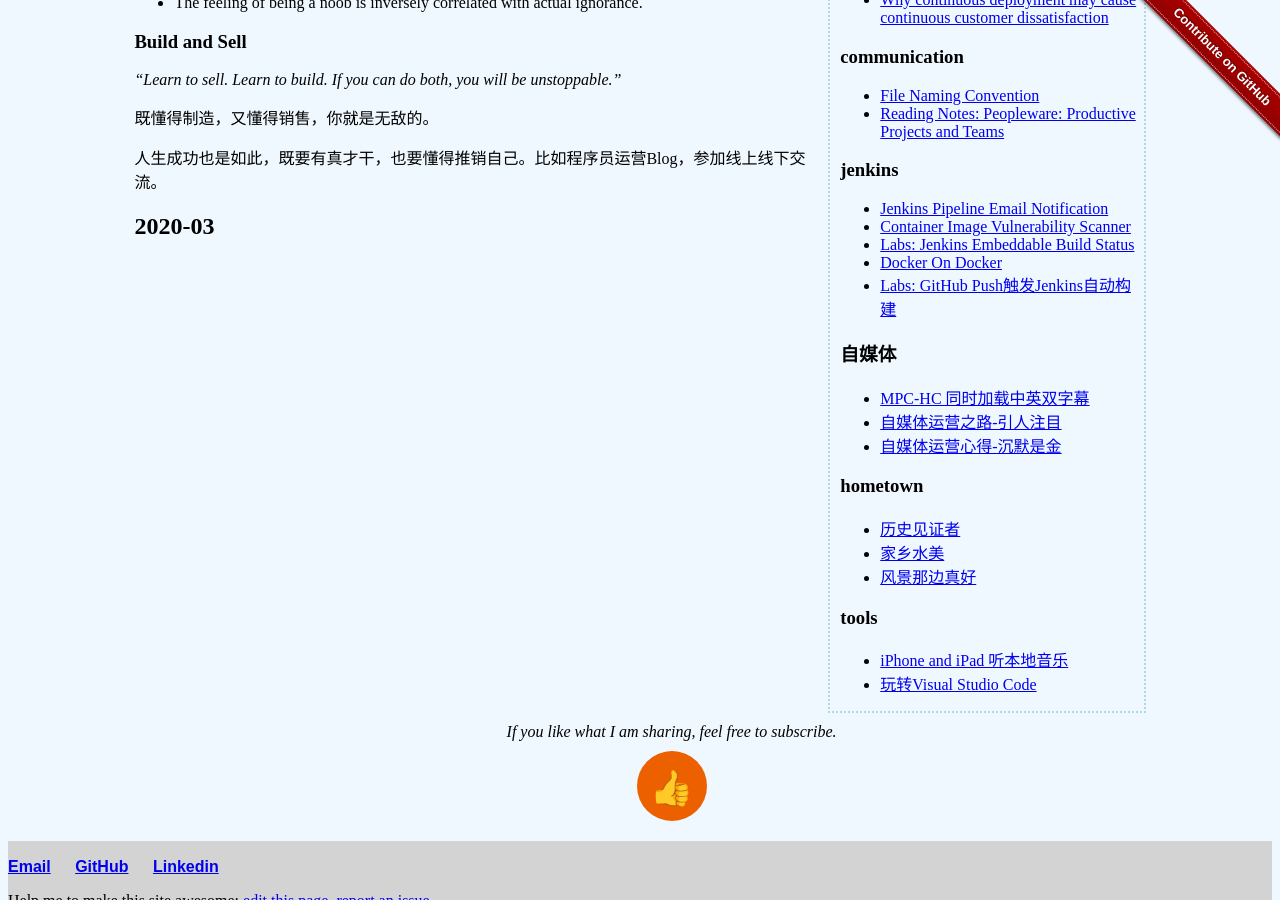
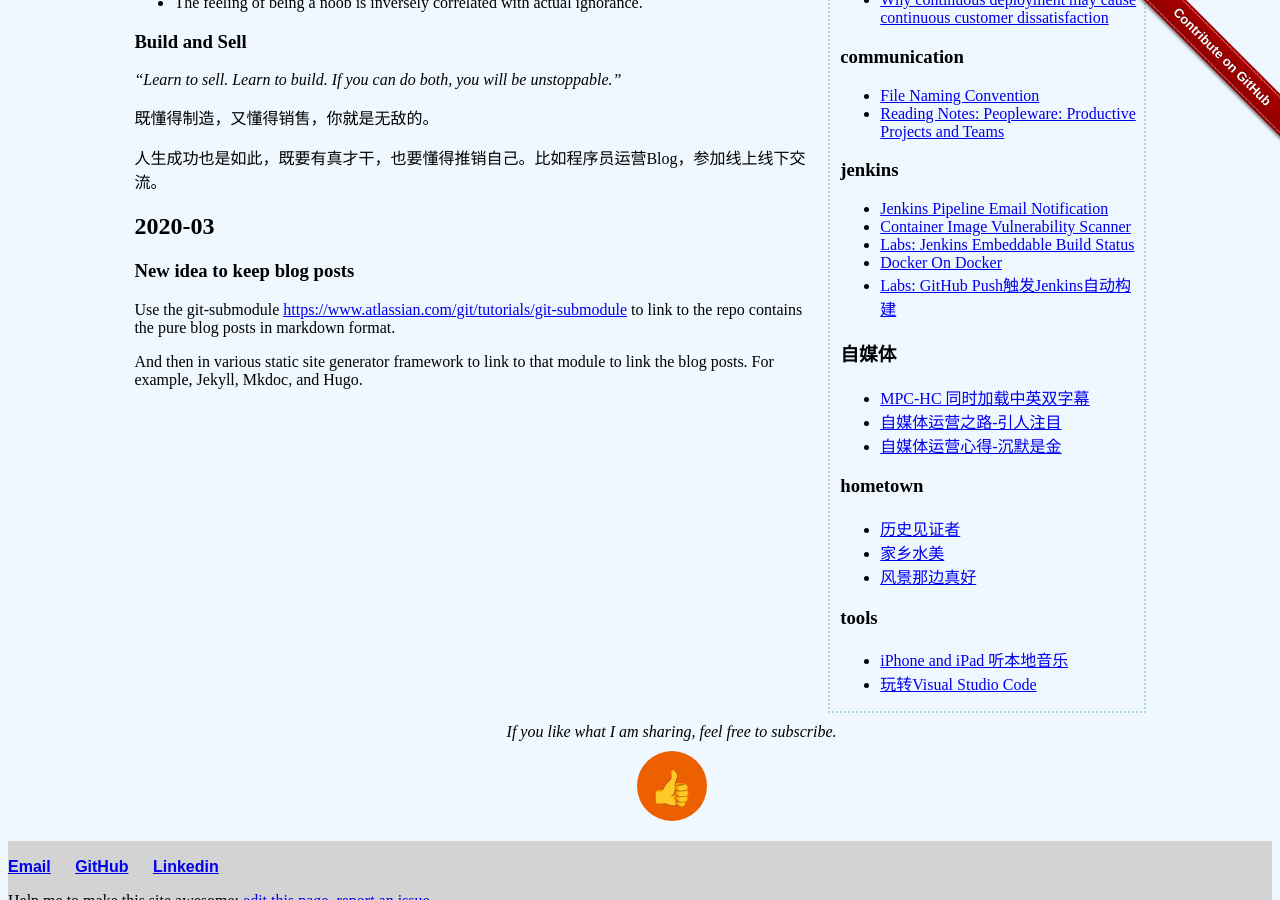
Before and after one commit to liuning0820/liuning0820.github.io, a Jekyll site: the page built from _posts/2020-02-06-mindset-2020.md, in a window 1280 px wide and 900 px high, scrolled down 677 px. Built offline with Jekyll 4.4.1, drawn with Linux system fonts in a browser that asks for light colours; comment, search, counter and statistics services are not loaded.

Commit message:
A new idea to keep the pure blog posts

```diff
--- a/_posts/2020-02-06-mindset-2020.md
+++ b/_posts/2020-02-06-mindset-2020.md
@@ -34,3 +34,9 @@ Table Of Context:
 人生成功也是如此，既要有真才干，也要懂得推销自己。比如程序员运营Blog，参加线上线下交流。
 
 ## 2020-03
+
+### New idea to keep blog posts
+
+Use the git-submodule <https://www.atlassian.com/git/tutorials/git-submodule> to link to the repo contains the pure blog posts in markdown format.
+
+And then in various static site generator framework to link to that module to link the blog posts. For example, Jekyll, Mkdoc, and Hugo.
```
Also changed, not shown: README.md.
